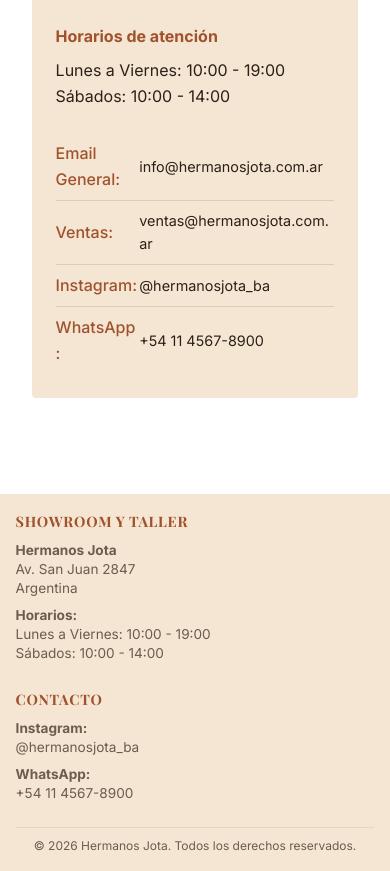
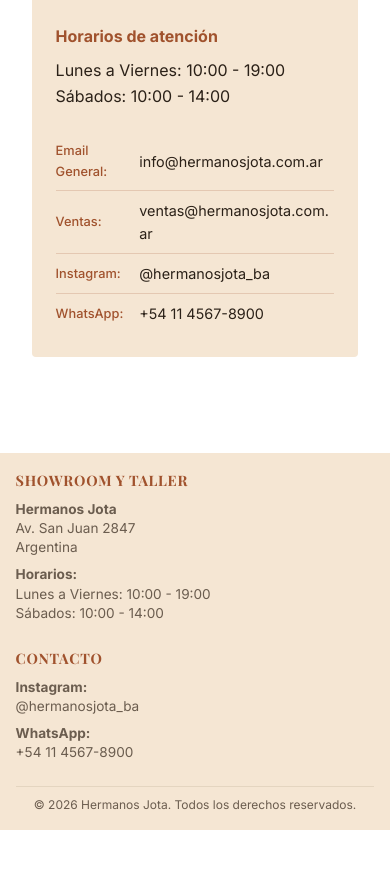
Before and after one commit to JoaquinCofino/Hermanos-Jota-Ctrl-C, a React (Create React App) app in the folder client/: page /contacto in a window 390 px wide. Shown: the part 1264-2135 px from the top of the page. After the commit the page ends 2094 px from the top, so only its background shows below. Built offline with nearby package versions, Linux system fonts and the light colour scheme; no server answers.

Commit message:
fix: tamaño de texto en contacto mobile y footer al fondo en páginas cortas

```diff
--- a/client/src/App.css
+++ b/client/src/App.css
@@ -16,6 +16,14 @@
   display: flex;
   flex-direction: column;
   min-height: 100vh;
+}
+
+/* React monta la app dentro de #root: el flex sigue acá para que main ocupe el espacio
+   libre y el footer quede al fondo aunque la página tenga poco contenido (ej. carrito vacío) */
+#root {
+  flex: 1;
+  display: flex;
+  flex-direction: column;
 }
 
 main {
--- a/client/src/components/ContactForm/ContactForm.css
+++ b/client/src/components/ContactForm/ContactForm.css
@@ -204,7 +204,7 @@
 @media (max-width: 600px) {
   .tabla-contacto th {
     width: 30%;
-    font-size: 0.rem;
+    font-size: 0.8rem;
   }
 
   .tabla-contacto td {
```
